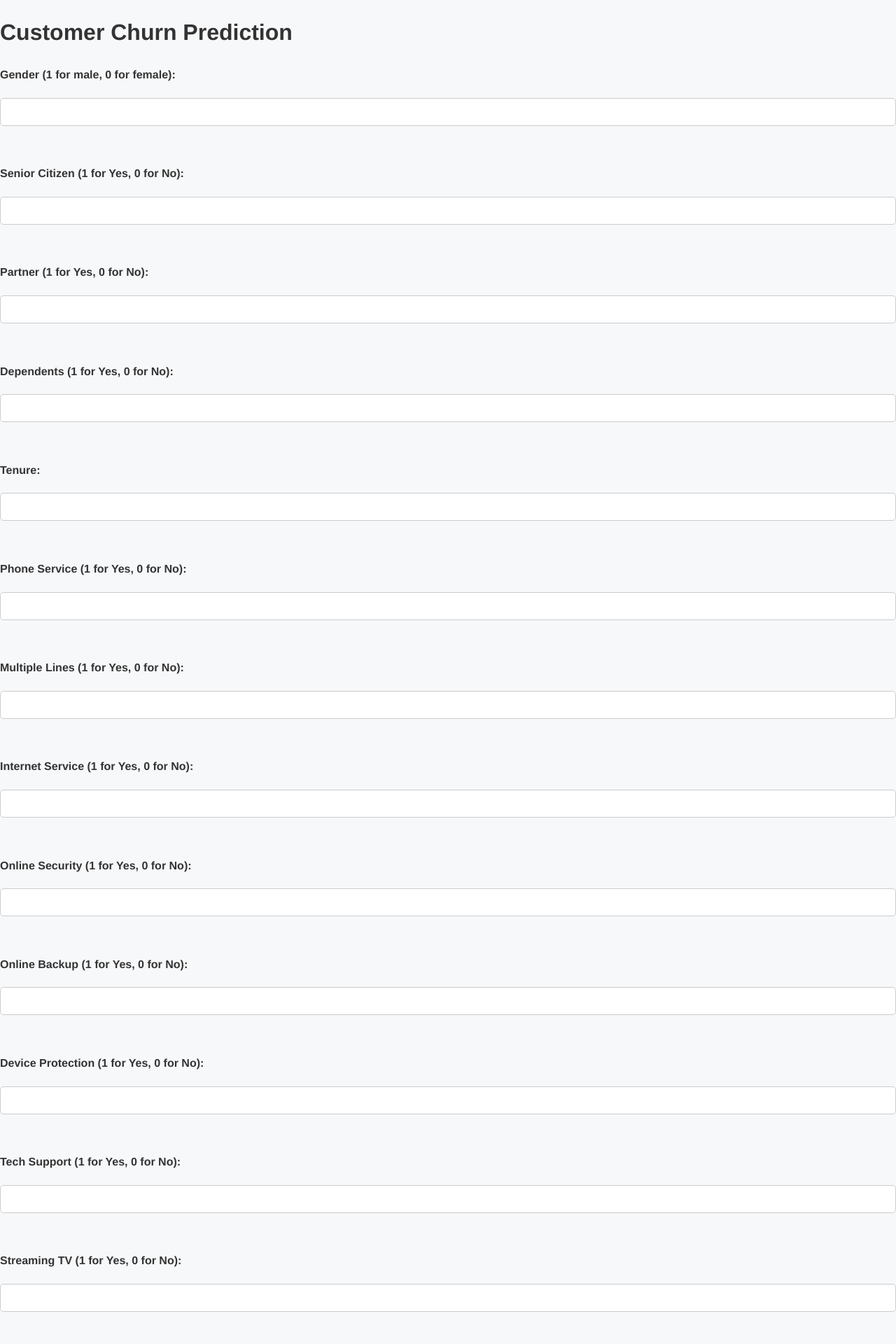
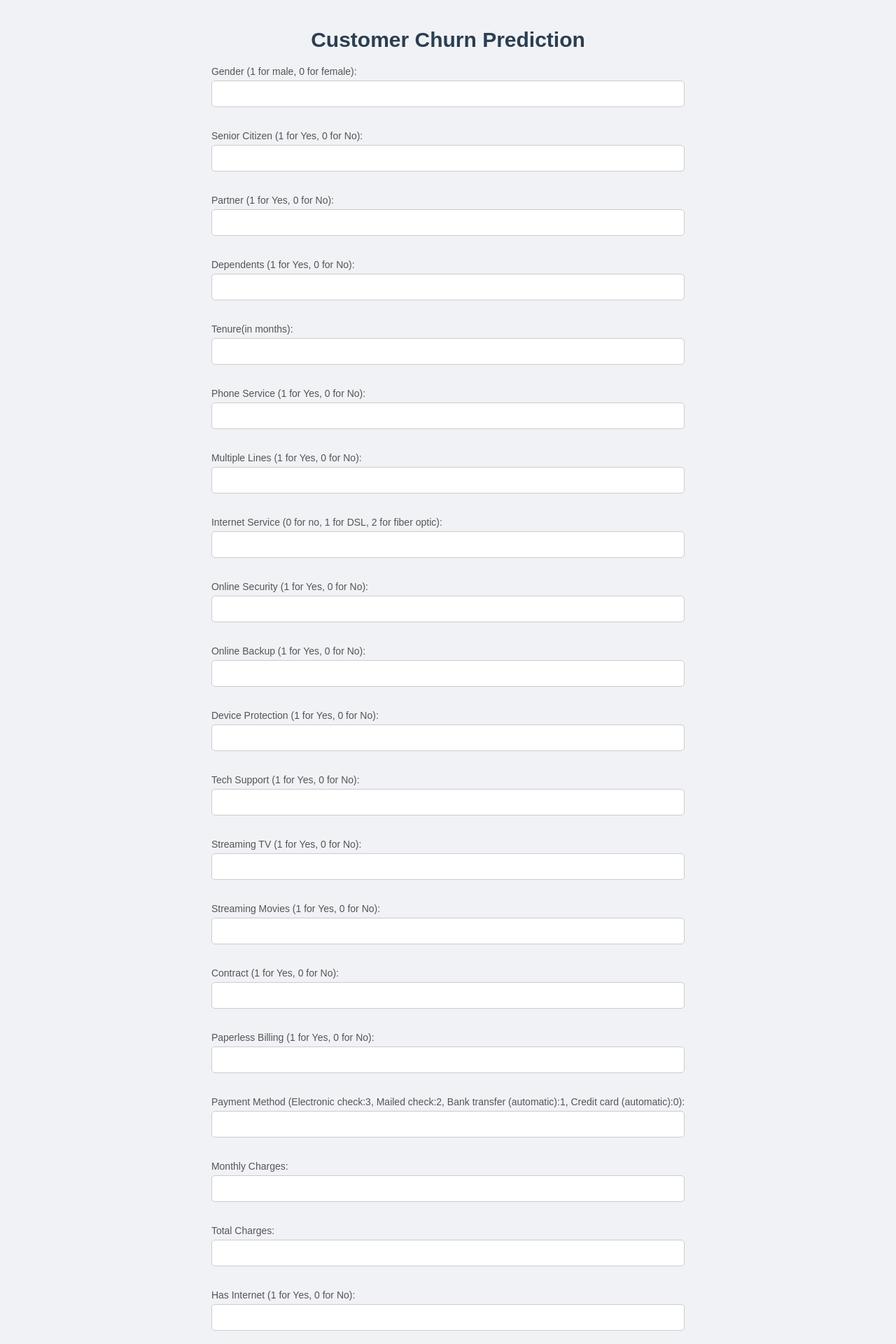
Before and after one commit to classic-21/Customer-Churn-Prediction, a Flask app: page / in a window 1280 px wide. Shown: the top 1920 px of the page at 70% size. Run offline with Flask 3, Linux system fonts and the light colour scheme; parts of the project's set-up code (start-up, migrations or seed data) failed here and were passed over.

Commit message:
Add files via upload

```diff
--- a/app.py
+++ b/app.py
@@ -7,6 +7,7 @@ app = Flask(__name__)
 
 # Load the saved model and scaler using joblib
 model = joblib.load('model.pkl')
+scaler = joblib.load('scalar.pkl')
 
 # Selected features for the model
 selected_features = [
@@ -57,6 +58,8 @@ def predict():
         # Create a DataFrame from input data
         df = pd.DataFrame(input_data)
 
+        df[['tenure', 'MonthlyCharges', 'TotalCharges', 'AverageMonthlyCharge']] = scaler.fit_transform(df[['tenure', 'MonthlyCharges', 'TotalCharges', 'AverageMonthlyCharge']])
+
         # Model prediction
         prediction = model.predict(df)
 
--- a/static/styles.css
+++ b/static/styles.css
@@ -1,127 +1,98 @@
-/* Global styles */
-body {
-    font-family: 'Helvetica Neue', Arial, sans-serif;
-    background-color: #f7f8fa;
+/* Reset base styles */
+* {
     margin: 0;
     padding: 0;
-    color: #333;
-    line-height: 1.6;
+    box-sizing: border-box;
+    font-family: 'Arial', sans-serif;
 }
 
-.container {
-    width: 90%;
-    max-width: 800px;
-    margin: 0 auto;
-    padding: 20px;
-    background-color: #fff;
-    box-shadow: 0 2px 10px rgba(0, 0, 0, 0.1);
-    border-radius: 10px;
-    margin-top: 50px;
+body {
+    background-color: #f0f2f5;
+    display: flex;
+    flex-direction: column;
+    align-items: center;
+    min-height: 100vh;
+    color: #333;
 }
 
-header {
+/* Heading at the top */
+h1 {
+    font-size: 30px;
+    margin-top: 40px;
+    margin-bottom: 20px;
+    color: #2c3e50;
     text-align: center;
-    margin-bottom: 30px;
-    padding-bottom: 20px;
-    border-bottom: 1px solid #e0e0e0;
 }
 
-header h1 {
-    font-size: 28px;
-    color: #333;
-    margin: 0;
+/* Main container centered */
+.container {
+    background-color: #ffffff;
+    padding: 30px;
+    border-radius: 10px;
+    box-shadow: 0 4px 8px rgba(0, 0, 0, 0.1);
+    max-width: 500px;
+    width: 100%;
 }
 
-/* Form styles */
+/* Form styling */
 form {
     display: flex;
     flex-direction: column;
-    gap: 15px;
 }
 
-form label {
-    font-weight: 600;
+label {
     margin-bottom: 5px;
+    font-size: 14px;
+    color: #555;
 }
 
-form input, form select {
+input[type="number"] {
     padding: 10px;
-    font-size: 16px;
+    margin-bottom: 15px;
+    border-radius: 5px;
     border: 1px solid #ccc;
-    border-radius: 5px;
+    font-size: 14px;
     width: 100%;
-    box-sizing: border-box;
-    transition: border-color 0.3s ease;
 }
 
-form input:focus, form select:focus {
-    border-color: #007bff;
-    outline: none;
-}
-
-button {
-    padding: 12px 15px;
-    background-color: #007bff;
-    color: #fff;
-    font-size: 18px;
-    font-weight: bold;
+input[type="submit"] {
+    background-color: #3498db;
+    color: white;
+    padding: 12px;
+    font-size: 16px;
     border: none;
     border-radius: 5px;
     cursor: pointer;
-    transition: background-color 0.3s ease, transform 0.1s ease;
+    transition: background-color 0.3s ease;
 }
 
-button:hover {
-    background-color: #0056b3;
-    transform: scale(1.02);
+input[type="submit"]:hover {
+    background-color: #2980b9;
 }
 
-button:active {
-    transform: scale(0.98);
+/* Prediction and error display */
+h2 {
+    text-align: center;
+    margin-top: 20px;
+    font-size: 18px;
+    color: #27ae60;
 }
 
-/* Result styles */
-.result, .error {
-    text-align: center;
-    font-size: 24px;
-    padding: 15px;
-    border-radius: 5px;
-    margin-top: 20px;
+h2.error {
+    color: #e74c3c;
 }
 
-.result {
-    background-color: #dff0d8;
-    color: #3c763d;
-    border: 1px solid #d6e9c6;
-}
-
-.error {
-    background-color: #f2dede;
-    color: #a94442;
-    border: 1px solid #ebccd1;
-}
-
-/* Mobile responsiveness */
+/* Responsive design */
 @media (max-width: 600px) {
-    header h1 {
-        font-size: 22px;
+    .container {
+        padding: 20px;
     }
 
-    .container {
-        width: 95%;
-        margin-top: 20px;
+    h1 {
+        font-size: 24px;
     }
 
-    form label {
+    input[type="number"], input[type="submit"] {
         font-size: 14px;
     }
-
-    form input, form select {
-        font-size: 14px;
-        padding: 8px;
-    }
-
-    button {
-        font-size: 16px;
-    }
 }
--- a/templates/index.html
+++ b/templates/index.html
@@ -22,7 +22,7 @@
         <label for="Dependents">Dependents (1 for Yes, 0 for No):</label>
         <input type="number" id="Dependents" name="Dependents" required><br>
 
-        <label for="tenure">Tenure:</label>
+        <label for="tenure">Tenure(in months):</label>
         <input type="number" id="tenure" name="tenure" required><br>
 
         <label for="PhoneService">Phone Service (1 for Yes, 0 for No):</label>
@@ -31,7 +31,7 @@
         <label for="MultipleLines">Multiple Lines (1 for Yes, 0 for No):</label>
         <input type="number" id="MultipleLines" name="MultipleLines" required><br>
 
-        <label for="InternetService">Internet Service (1 for Yes, 0 for No):</label>
+        <label for="InternetService">Internet Service (0 for no, 1 for DSL, 2 for fiber optic):</label>
         <input type="number" id="InternetService" name="InternetService" required><br>
 
         <label for="OnlineSecurity">Online Security (1 for Yes, 0 for No):</label>
@@ -58,7 +58,7 @@
         <label for="PaperlessBilling">Paperless Billing (1 for Yes, 0 for No):</label>
         <input type="number" id="PaperlessBilling" name="PaperlessBilling" required><br>
 
-        <label for="PaymentMethod">Payment Method (1 for Yes, 0 for No):</label>
+        <label for="PaymentMethod">Payment Method (Electronic check:3, Mailed check:2, Bank transfer (automatic):1, Credit card (automatic):0):</label>
         <input type="number" id="PaymentMethod" name="PaymentMethod" required><br>
 
         <label for="MonthlyCharges">Monthly Charges:</label>
@@ -70,7 +70,7 @@
         <label for="HasInternet">Has Internet (1 for Yes, 0 for No):</label>
         <input type="number" id="HasInternet" name="HasInternet" required><br>
 
-        <label for="TotalActiveServices">Total Active Services:</label>
+        <label for="TotalActiveServices">Total Active Services(in between 0 to 6):</label>
         <input type="number" id="TotalActiveServices" name="TotalActiveServices" required><br>
 
         <input type="submit" value="Predict">
```
Also changed, not shown: 1 other file.
